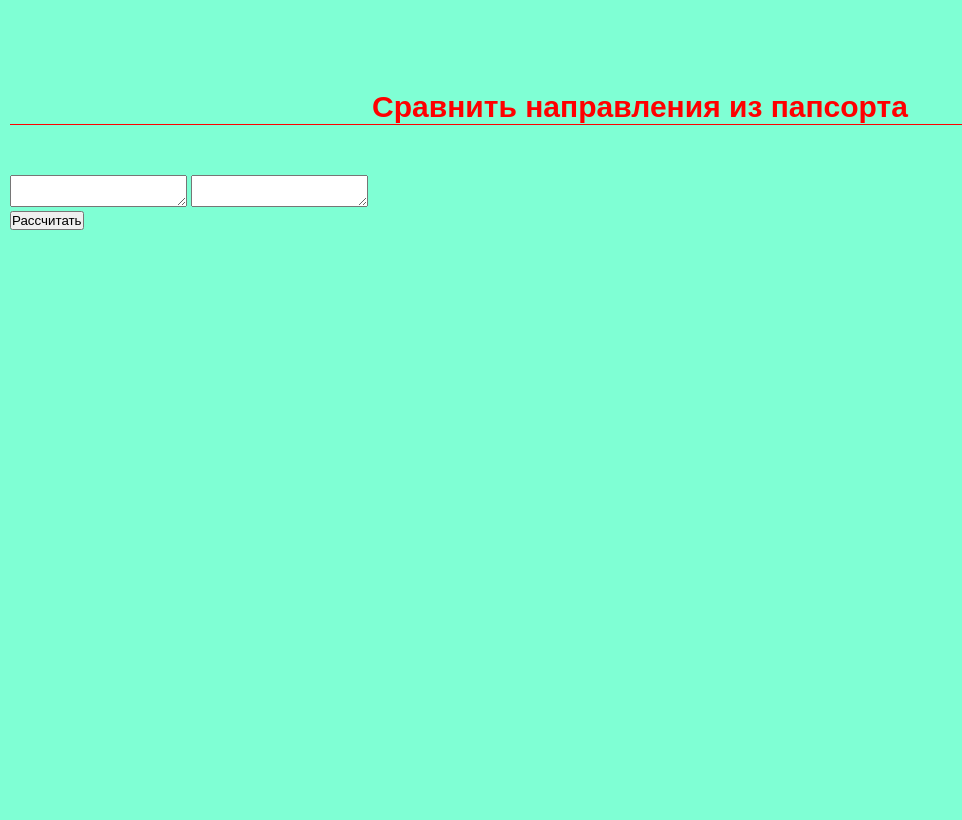
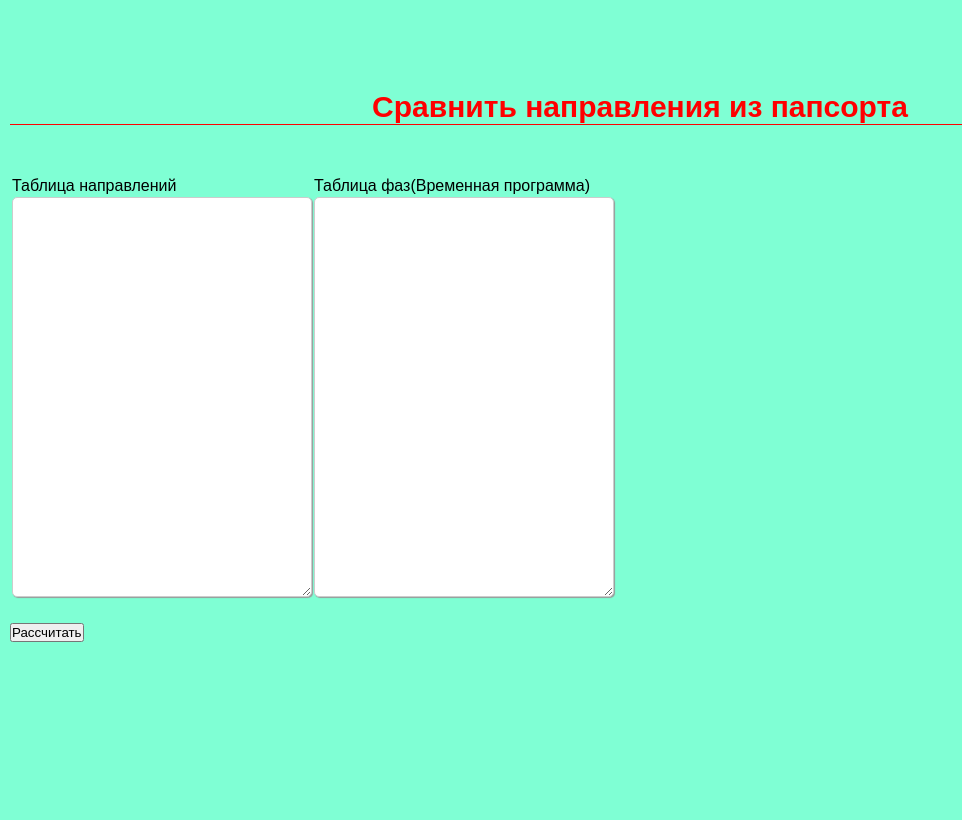
Before and after one commit to unnmd88/dj_toolkit, a Django app: page /compare_groups/ in a window 1280 px wide. Shown: the whole page, without its empty margins (0-962 px from the left). Run offline with Django 4.2, Linux system fonts and the light colour scheme; parts of the project's set-up code (start-up, migrations or seed data) failed here and were passed over.

Commit message:
Стилизация textarea из "Сравнить направления из папсорта"

```diff
--- a/toolkit/sdp_lib/api.txt
+++ b/toolkit/sdp_lib/api.txt
@@ -42,7 +42,8 @@ Postman:
         "num_hosts_in_request": 2, "search_in_db": true, "type_request": "get_state"
 }
 
-
+http://178.176.93.18:28080/
+http://178.176.93.18:27080/
 
 
 
--- a/toolkit/static/toolkit/css/style2.css
+++ b/toolkit/static/toolkit/css/style2.css
@@ -105,3 +105,21 @@ order: 0;
   width: 100%;
   height: 100%;
 }
+
+.compare_groups {
+  padding: 10px;
+  max-height: 600px;
+  max-width: 300px;
+  line-height: 1.5;
+  border-radius: 5px;
+  border: 1px solid #ccc;
+  box-shadow: 1px 1px 1px #999;
+  width: 300px;
+  height: 400px;
+  resize: vertical;
+}
+
+#table_compare_groups {
+  border: 3;
+  padding: auto;
+}
--- a/toolkit/static/toolkit/js/compare_groups.js
+++ b/toolkit/static/toolkit/js/compare_groups.js
@@ -16,9 +16,9 @@ $(document).ready(function(){
 ------------------------------------------------------------------------*/
 
 // home
-const TOKEN = '7174fa6f9d0f954a92d2a5852a7fc3bcaace7578';
+// const TOKEN = '7174fa6f9d0f954a92d2a5852a7fc3bcaace7578';
 //work
-// const TOKEN = 'a090474ab50a6ec440eef021295d5f0e750afa00';
+const TOKEN = 'a090474ab50a6ec440eef021295d5f0e750afa00';
 //shared_desktop
 // const TOKEN = 'fb682e5942fa8ce5c26ab8cd3e8eaba41c4cd961';
 const ROOT_ROUTE_API = '/api/v1/'
--- a/toolkit/templates/toolkit/compare_groups.html
+++ b/toolkit/templates/toolkit/compare_groups.html
@@ -5,8 +5,28 @@
 <h1>{{ title }}</h1>
 <br><br>
 <div id="main_data">
+    <Table id="table_compare_groups">
+        <tr>
+            <td>
+            <label for="">Таблица направлений</label>
+
+            </td>
+            <td><label for="">Таблица фаз(Временная программа)</label>
+
+            </td>
+        </tr>
+        <td>
+            <textarea placeholder="Поместите данные таблицы направлений" class="compare_groups" id="table_groups"> </textarea>
+        </td>
+        <td>
+            <textarea placeholder="Поместите данные таблицы временной программы(таблица фаз)" class="compare_groups" id="table_stages"> </textarea>
+        </td>
+        <tr>
+
+        </tr>
+    </Table>
     {% csrf_token %}
-    <textarea id="table_groups"> </textarea>  <textarea id="table_stages"> </textarea>
+
     <br>
     <button id="calculate"> Рассчитать </button>
 </div>
```
